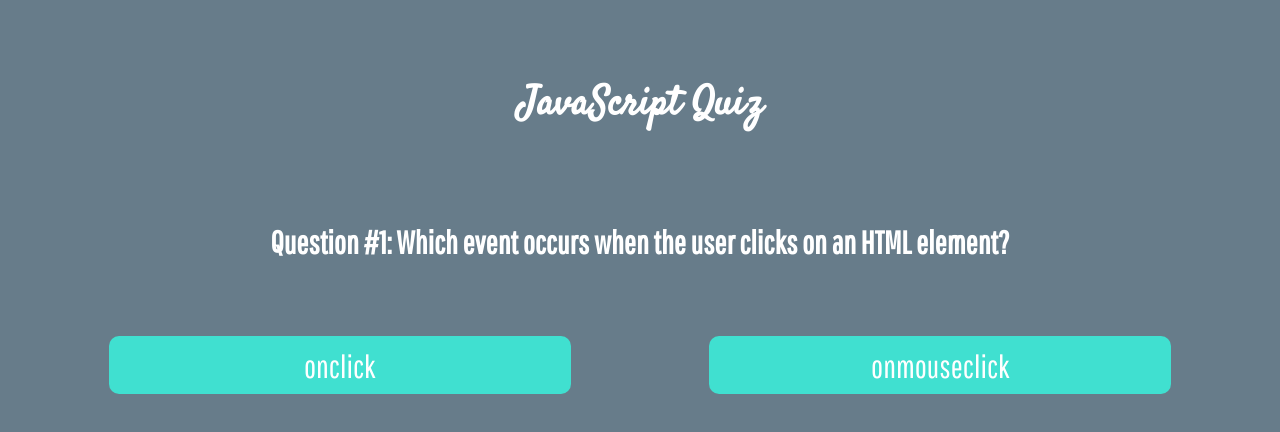
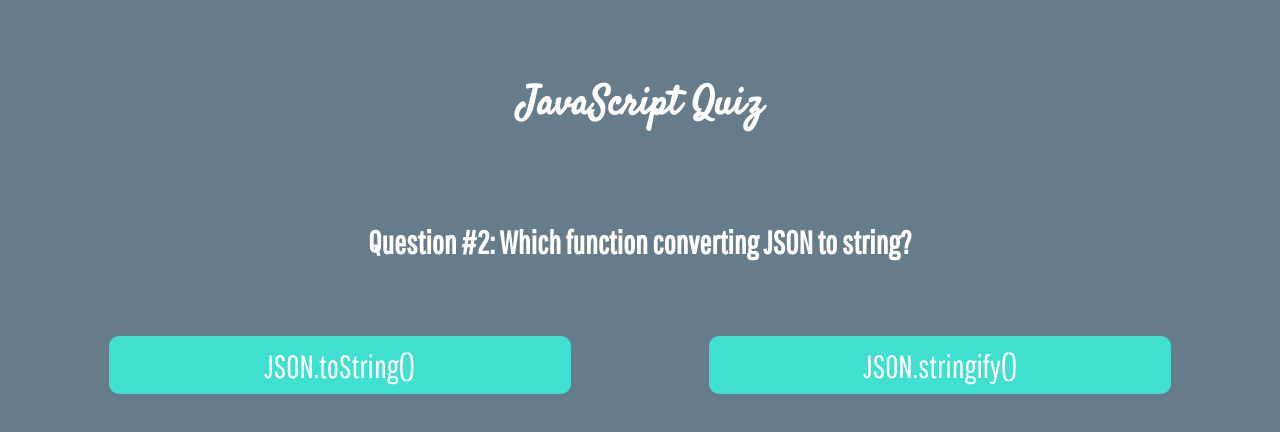
Before and after one commit to ceco2004/SoftUni_Phoenix-JS, a plain HTML site: page 05. DOM/05. JS-Advanced-DOM-Exercise-Resources/03. JavaScript-Quizz/template.html in a window 1280 px wide. Both pictures are taken after a click on the item "onclick". Drawn offline with Linux system fonts and the light colour scheme.

Commit message:
Add solution

```diff
--- a/05. DOM/05. JS-Advanced-DOM-Exercise-Resources/03. JavaScript-Quizz/solution.js
+++ b/05. DOM/05. JS-Advanced-DOM-Exercise-Resources/03. JavaScript-Quizz/solution.js
@@ -1,3 +1,46 @@
 function solve() {
-  //TODO...
+  let quizzyDiv = document.getElementById("quizzie");
+  quizzyDiv.addEventListener("click", clicked);
+  let correctAnswers = 0;
+  let answered = 0;
+
+
+
+
+    function clicked(e){
+    let clickedEl = e.target;
+    let atributes = clickedEl.classList;
+
+    if(atributes.contains("answer-text")){
+      let answer = clickedEl.textContent;
+      let correct = ["onclick", "JSON.stringify()", "A programming API for HTML and XML documents"];
+      answered++;
+      if(correct.some(e => e === answer)){
+        correctAnswers++;
+       // console.log(`Correct answers: ${correctAnswers}`)
+      }
+
+      let section = clickedEl.parentNode.parentNode.parentNode.parentNode;
+      section.classList.add("hidden")
+      let nextSection = section.nextElementSibling;
+      if(nextSection){
+        nextSection.classList.remove("hidden");
+      }
+
+      if(answered === 3){
+        let message = "You are recognized as top JavaScript fan!";
+        if(correctAnswers !== 3){
+          message = `You have ${correctAnswers} right answers`;
+        }
+
+        let resultH1 = document.createElement("h1");
+        resultH1.innerHTML = message;
+        let div = document.getElementById("quizzie");
+        div.appendChild(resultH1);
+      }
+    }
+
+
+  }
+
 }
--- a/05. DOM/05. JS-Advanced-DOM-Exercise-Resources/03. JavaScript-Quizz/template.html
+++ b/05. DOM/05. JS-Advanced-DOM-Exercise-Resources/03. JavaScript-Quizz/template.html
@@ -70,11 +70,9 @@
         </section>
         <ul id="results">
             <li class="results-inner">
-                <h1></h1>
+                <h1>H1</h1>
             </li>
         </ul>
-    </div>
-    </main>
     </div>
     <script>
         solve();
```
